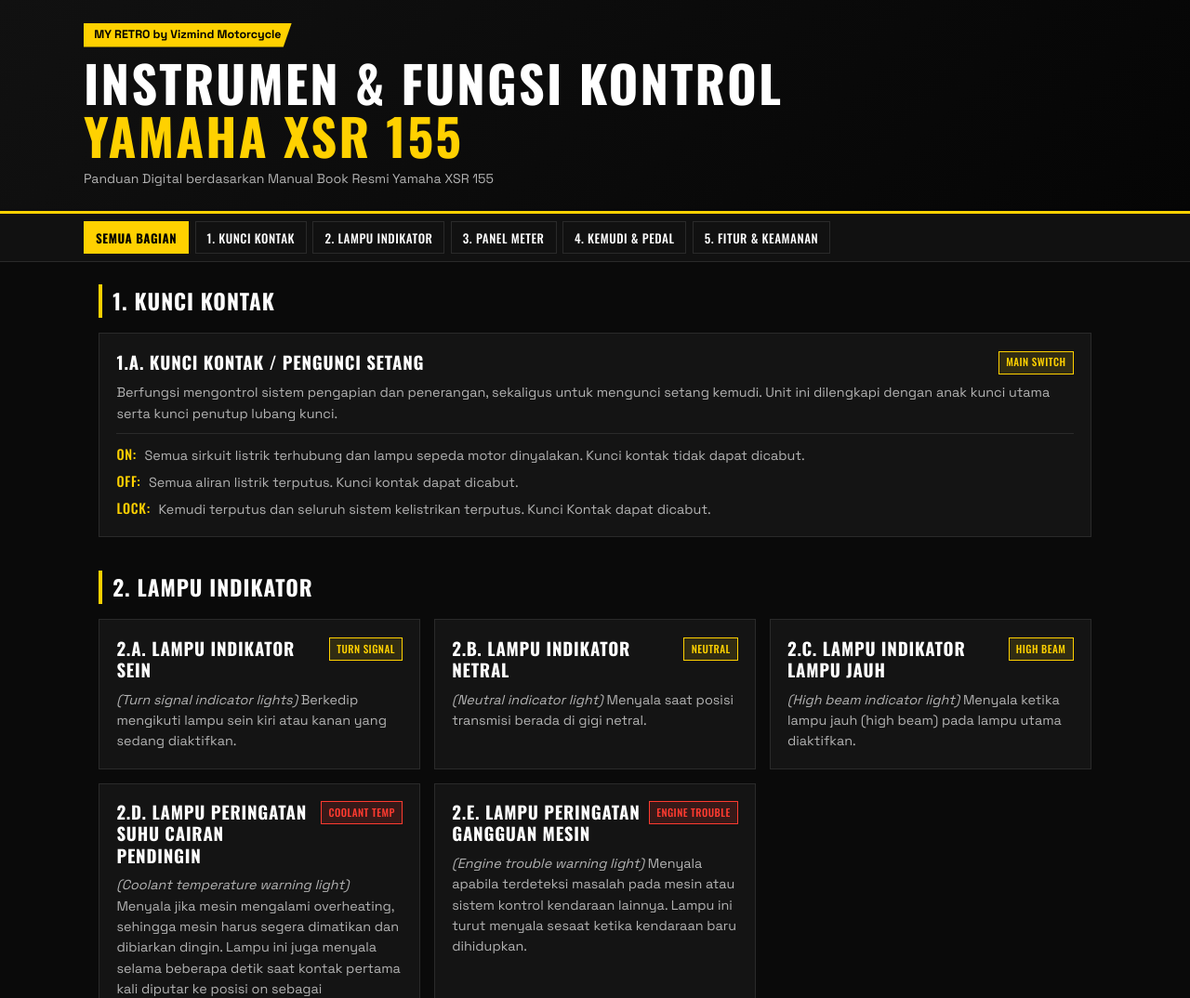
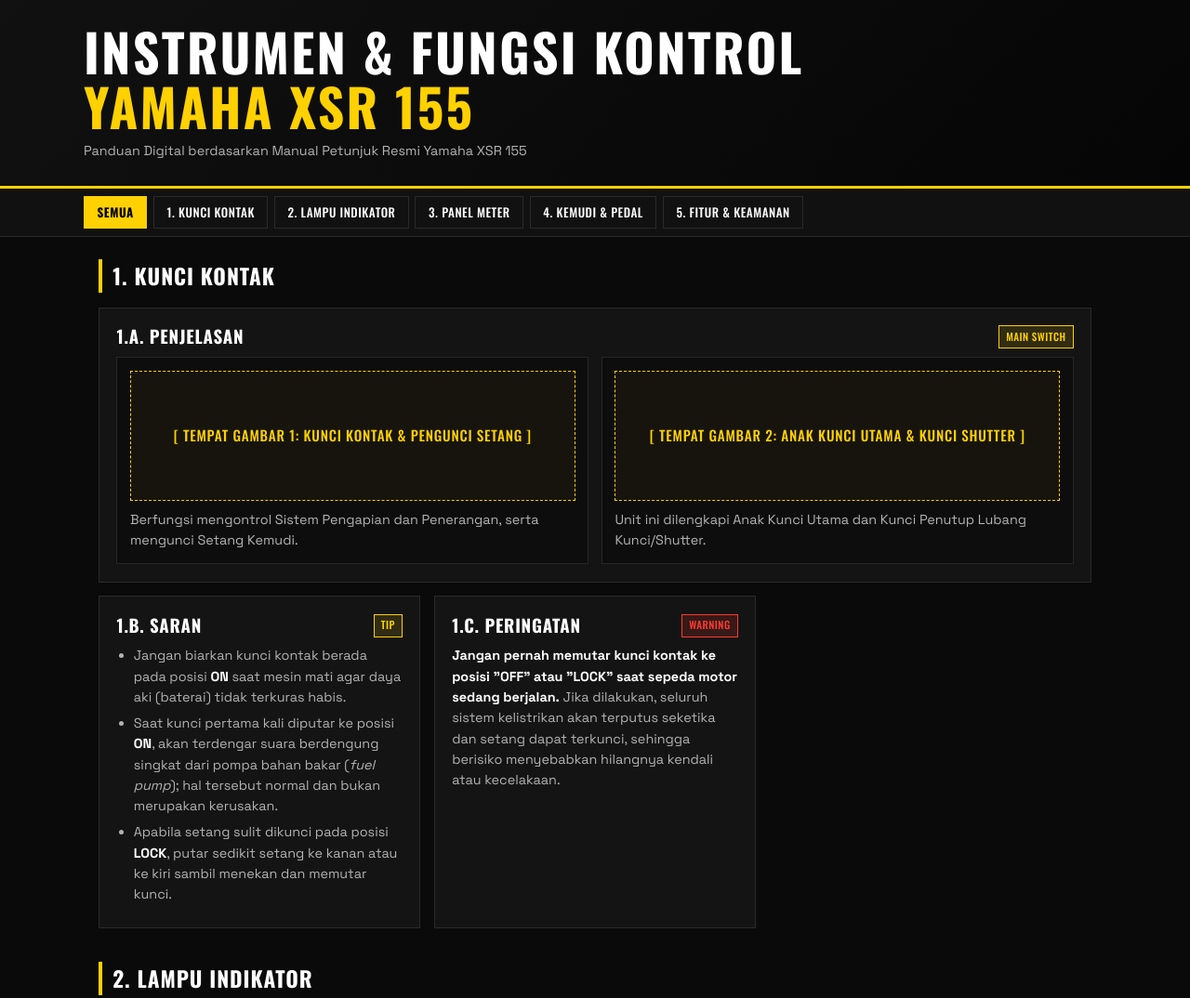
Before and after one commit to mraihanhamdi-eng/index.html, a plain HTML site: page index.html in a window 1280 px wide. Shown: the top 1074 px of the page at 93% size. Drawn offline with nearby package versions, Linux system fonts and the light colour scheme.

Commit message:
Update index.html

```diff
--- a/index.html
+++ b/index.html
@@ -3,7 +3,7 @@
 <head>
     <meta charset="UTF-8">
     <meta name="viewport" content="width=device-width, initial-scale=1.0">
-    <title>MY RETRO by Vizmind Motorcycle - Instrumen & Fungsi Kontrol Yamaha XSR 155</title>
+    <title>Instrumen &amp; Fungsi Kontrol Yamaha XSR 155</title>
     <!-- Google Fonts: Oswald (Maskulin/Industrial) & Space Grotesk -->
     <link rel="preconnect" href="https://fonts.googleapis.com">
     <link rel="preconnect" href="https://fonts.gstatic.com" crossorigin>
@@ -42,11 +42,11 @@
             letter-spacing: 0.04em;
         }
 
-        /* Header / Hero Section (Padat) */
+        /* Header / Hero Section */
         header {
             border-bottom: 3px solid var(--accent-yellow);
             background: linear-gradient(135deg, #111111 0%, #050505 100%);
-            padding: 1.5rem 1rem;
+            padding: 1.65rem 1rem;
             position: relative;
         }
 
@@ -55,20 +55,8 @@
             margin: 0 auto;
         }
 
-        .tag-line {
-            display: inline-block;
-            background-color: var(--accent-yellow);
-            color: #000000;
-            font-family: 'Space Grotesk', sans-serif;
-            font-weight: 700;
-            padding: 0.2rem 0.7rem;
-            font-size: 0.78rem;
-            margin-bottom: 0.6rem;
-            clip-path: polygon(0 0, 100% 0, 96% 100%, 0% 100%);
-        }
-
         header h1 {
-            font-size: clamp(1.75rem, 5vw, 3.4rem);
+            font-size: clamp(1.85rem, 5vw, 3.5rem);
             line-height: 1.05;
             color: var(--text-white);
             margin-bottom: 0.45rem;
@@ -82,7 +70,7 @@
         header p {
             color: var(--text-gray);
             max-width: 720px;
-            font-size: 0.88rem;
+            font-size: 0.9rem;
         }
 
         /* Navigation Filter Tabs (Padat & Hemat Tempat) */
@@ -107,7 +95,7 @@
             background: transparent;
             color: var(--text-white);
             border: 1px solid var(--border-color);
-            padding: 0.4rem 0.75rem;
+            padding: 0.4rem 0.85rem;
             font-size: 0.82rem;
             cursor: pointer;
             transition: all 0.2s ease;
@@ -220,26 +208,57 @@
             font-size: 0.9rem;
         }
 
+        .card ul {
+            margin-top: 0.4rem;
+            padding-left: 1.15rem;
+        }
+
+        .card ul li {
+            margin-bottom: 0.35rem;
+        }
+
         .card strong {
             color: var(--text-white);
         }
 
-        .key-states {
-            margin-top: 0.65rem;
+        /* Slot Gambar di Dalam Kartu */
+        .img-slot-grid {
+            display: grid;
+            grid-template-columns: repeat(auto-fit, minmax(240px, 1fr));
+            gap: 0.85rem;
+            margin-top: 0.5rem;
+        }
+
+        .img-slot-card {
+            background-color: #0D0D0D;
+            border: 1px solid #262626;
+            padding: 0.85rem;
             display: flex;
             flex-direction: column;
-            gap: 0.35rem;
-            border-top: 1px solid var(--border-color);
-            padding-top: 0.65rem;
-            font-size: 0.9rem;
-            color: var(--text-gray);
+            gap: 0.6rem;
         }
 
-        .key-state-item span {
+        .img-placeholder {
+            width: 100%;
+            min-height: 140px;
+            border: 1.5px dashed var(--accent-yellow);
+            background-color: rgba(255, 209, 0, 0.04);
+            display: flex;
+            align-items: center;
+            justify-content: center;
+            text-align: center;
             color: var(--accent-yellow);
             font-family: 'Oswald', sans-serif;
+            font-size: 0.95rem;
             letter-spacing: 0.05em;
-            margin-right: 0.3rem;
+            padding: 1rem;
+        }
+
+        .img-slot-card img {
+            width: 100%;
+            height: auto;
+            display: block;
+            border: 1px solid var(--accent-yellow);
         }
 
         /* Sub-grid inside Multi-Function Display */
@@ -354,11 +373,6 @@
             margin-top: 2.5rem;
         }
 
-        footer span {
-            color: var(--accent-yellow);
-            font-weight: 700;
-        }
-
         .hidden {
             display: none !important;
         }
@@ -368,15 +382,14 @@
 
     <header>
         <div class="header-container">
-            <div class="tag-line">MY RETRO by Vizmind Motorcycle</div>
             <h1>INSTRUMEN &amp; FUNGSI KONTROL <span>YAMAHA XSR 155</span></h1>
-            <p>Panduan Digital berdasarkan Manual Book Resmi Yamaha XSR 155</p>
+            <p>Panduan Digital berdasarkan Manual Petunjuk Resmi Yamaha XSR 155</p>
         </div>
     </header>
 
     <nav>
         <div class="nav-container">
-            <button class="nav-btn btn-all active" onclick="filterSection('all', this)">Semua Bagian</button>
+            <button class="nav-btn btn-all active" onclick="filterSection('all', this)">Semua</button>
             <button class="nav-btn" onclick="filterSection('kunci', this)">1. Kunci Kontak</button>
             <button class="nav-btn" onclick="filterSection('indikator', this)">2. Lampu Indikator</button>
             <button class="nav-btn" onclick="filterSection('panel', this)">3. Panel Meter</button>
@@ -390,17 +403,46 @@
         <section class="section-block" data-category="kunci">
             <h2 class="section-title">1. Kunci Kontak</h2>
             <div class="grid">
+                <!-- 1.A. PENJELASAN -->
                 <div class="card full-span">
                     <div class="card-header">
-                        <h3>1.a. Kunci Kontak / Pengunci Setang</h3>
+                        <h3>1.A. Penjelasan</h3>
                         <span class="badge">MAIN SWITCH</span>
                     </div>
-                    <p>Berfungsi mengontrol sistem pengapian dan penerangan, sekaligus untuk mengunci setang kemudi. Unit ini dilengkapi dengan anak kunci utama serta kunci penutup lubang kunci.</p>
-                    <div class="key-states">
-                        <div class="key-state-item"><span>ON:</span> Semua sirkuit listrik terhubung dan lampu sepeda motor dinyalakan. Kunci kontak tidak dapat dicabut.</div>
-                        <div class="key-state-item"><span>OFF:</span> Semua aliran listrik terputus. Kunci kontak dapat dicabut.</div>
-                        <div class="key-state-item"><span>LOCK:</span> Kemudi terputus dan seluruh sistem kelistrikan terputus. Kunci Kontak dapat dicabut.</div>
+                    <div class="img-slot-grid">
+                        <div class="img-slot-card">
+                            <!-- Ganti div .img-placeholder di bawah dengan <img src="nama-gambar-1.jpg" alt="Kunci Kontak"> jika foto sudah diupload ke GitHub -->
+                            <div class="img-placeholder">[ TEMPAT GAMBAR 1: KUNCI KONTAK &amp; PENGUNCI SETANG ]</div>
+                            <p>Berfungsi mengontrol Sistem Pengapian dan Penerangan, serta mengunci Setang Kemudi.</p>
+                        </div>
+                        <div class="img-slot-card">
+                            <!-- Ganti div .img-placeholder di bawah dengan <img src="nama-gambar-2.jpg" alt="Anak Kunci & Shutter"> jika foto sudah diupload ke GitHub -->
+                            <div class="img-placeholder">[ TEMPAT GAMBAR 2: ANAK KUNCI UTAMA &amp; KUNCI SHUTTER ]</div>
+                            <p>Unit ini dilengkapi Anak Kunci Utama dan Kunci Penutup Lubang Kunci/Shutter.</p>
+                        </div>
                     </div>
+                </div>
+
+                <!-- 1.B. SARAN -->
+                <div class="card">
+                    <div class="card-header">
+                        <h3>1.B. Saran</h3>
+                        <span class="badge">TIP</span>
+                    </div>
+                    <ul>
+                        <li>Jangan biarkan kunci kontak berada pada posisi <strong>ON</strong> saat mesin mati agar daya aki (baterai) tidak terkuras habis.</li>
+                        <li>Saat kunci pertama kali diputar ke posisi <strong>ON</strong>, akan terdengar suara berdengung singkat dari pompa bahan bakar (<em>fuel pump</em>); hal tersebut normal dan bukan merupakan kerusakan.</li>
+                        <li>Apabila setang sulit dikunci pada posisi <strong>LOCK</strong>, putar sedikit setang ke kanan atau ke kiri sambil menekan dan memutar kunci.</li>
+                    </ul>
+                </div>
+
+                <!-- 1.C. PERINGATAN -->
+                <div class="card">
+                    <div class="card-header">
+                        <h3>1.C. Peringatan</h3>
+                        <span class="badge warn">WARNING</span>
+                    </div>
+                    <p><strong>Jangan pernah memutar kunci kontak ke posisi "OFF" atau "LOCK" saat sepeda motor sedang berjalan.</strong> Jika dilakukan, seluruh sistem kelistrikan akan terputus seketika dan setang dapat terkunci, sehingga berisiko menyebabkan hilangnya kendali atau kecelakaan.</p>
                 </div>
             </div>
         </section>
@@ -676,7 +718,7 @@
     </main>
 
     <footer>
-        <p><span>MY RETRO by Vizmind Motorcycle</span> &bull; Panduan Digital berdasarkan Manual Book Resmi Yamaha XSR 155</p>
+        <p>Panduan Digital berdasarkan Manual Petunjuk Resmi Yamaha XSR 155</p>
     </footer>
 
     <script>
```
